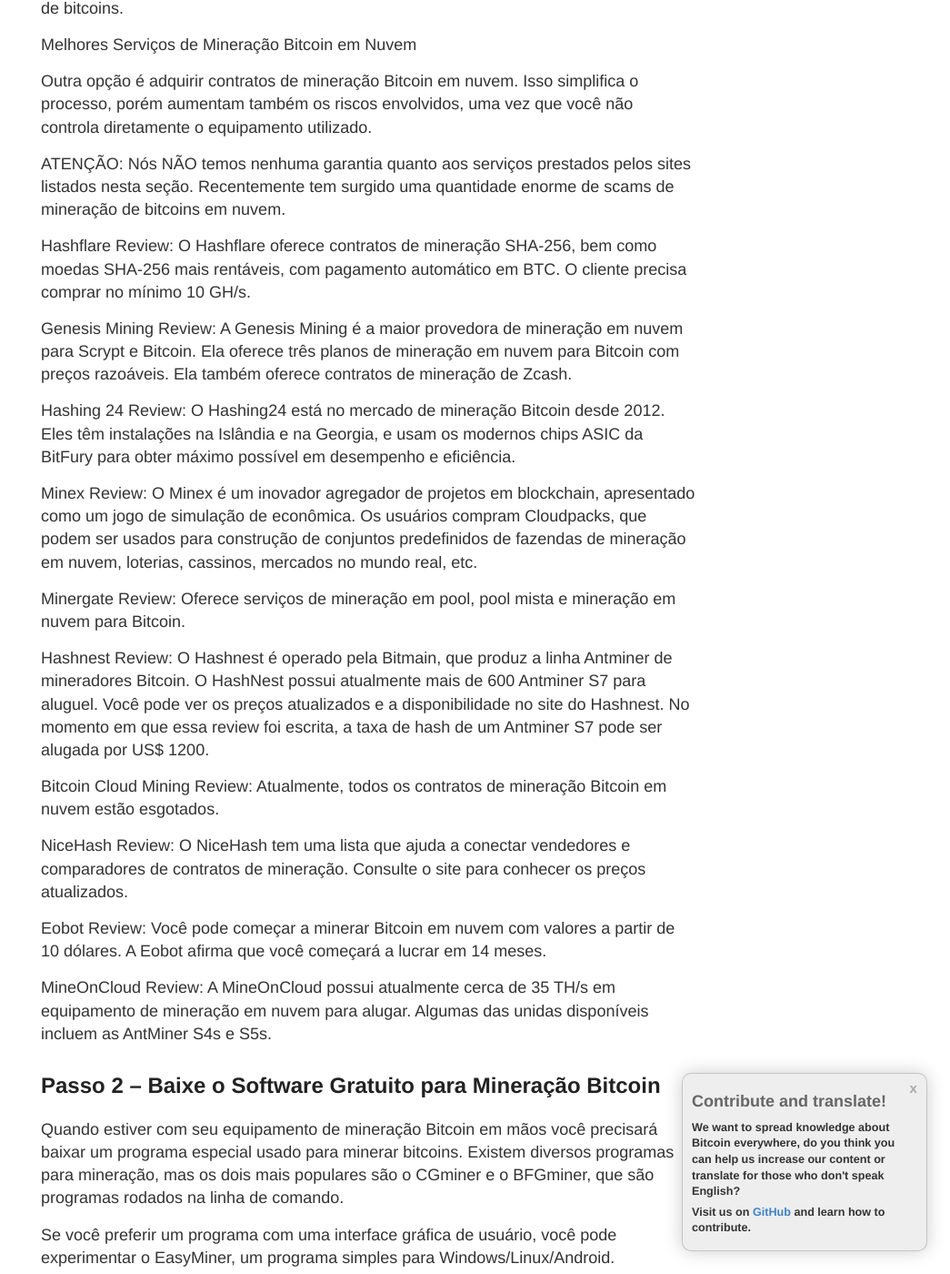
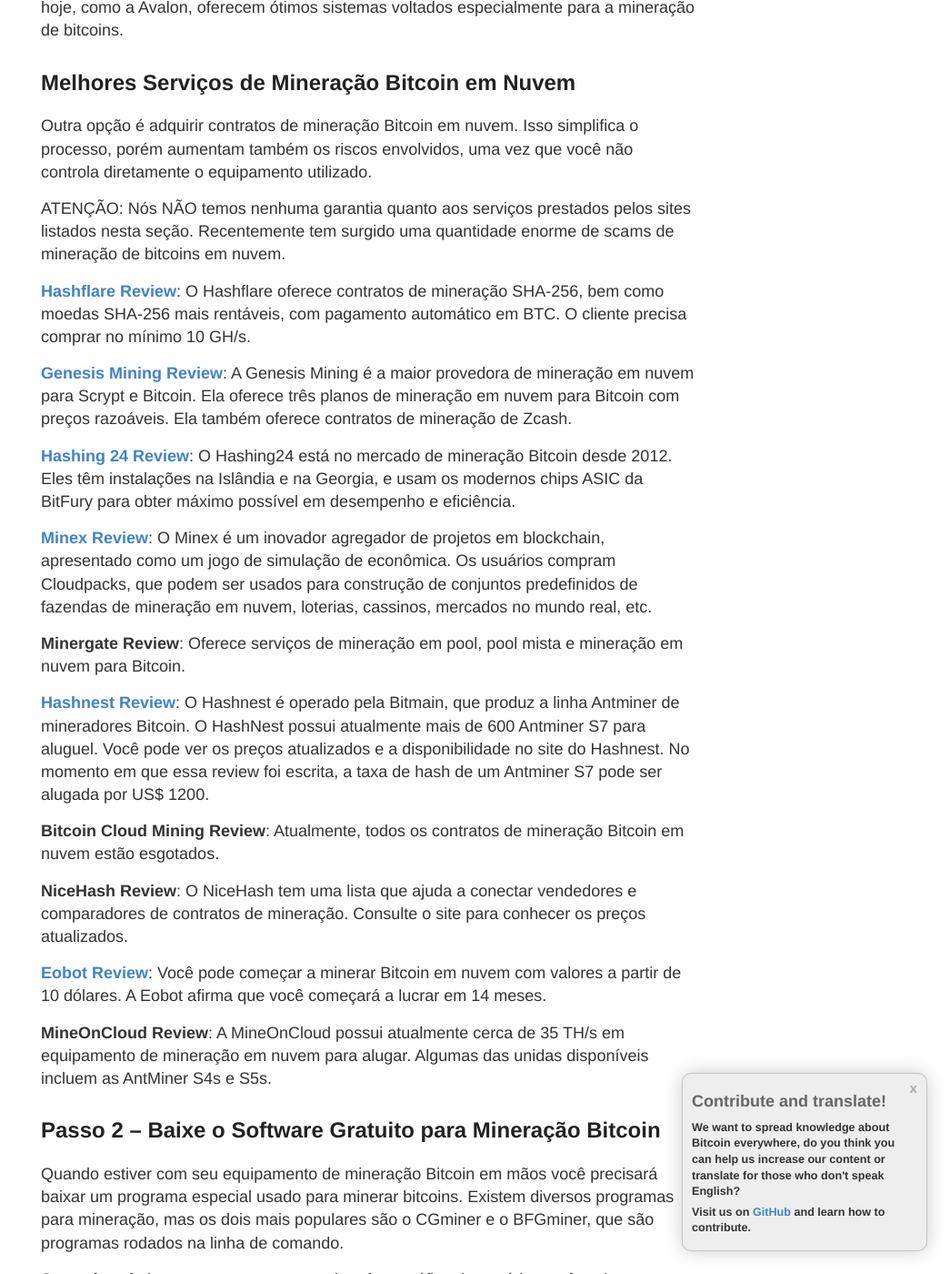
Before and after one commit to vesk4000/bm, a Jekyll site: the page built from translations/getting-started/pt-getting-started.md, in a window 1280 px wide and 1400 px high, scrolled down 1369 px. Shown: the whole window at 91% size, without its empty margins (235-1280 px from the left). Built offline with Jekyll 4.4.1, drawn with Linux system fonts in a browser that asks for light colours; nearby versions of some CDN libraries; comment, search, counter and statistics services are not loaded; some of the changed text lies outside the part shown.

```diff
--- a/translations/getting-started/pt-getting-started.md
+++ b/translations/getting-started/pt-getting-started.md
@@ -21,37 +21,37 @@ A rede Bitcoin remunera o poder computacional empregado com emissão de novas bi
 
 Comprar Bitcoins – Em alguns casos, você precisará comprar equipamento para mineração usando bitcoins. Atualmente você pode comprar a maioria do hardware necessário na Amazon. Você pode também conferir a cotação bitcoin.
 
-Como Começar a Minerar Bitcoin
+<h2>Como Começar a Minerar Bitcoin</h2>
 
 Para começar a minerar bitcoins, você precisa adquirir equipamento apropriado. Antigamente, logo no começo da mineração bitcoin, era possível minerar com a CPU do seu computador, ou com uma placa aceleradora de vídeo 3D poderosa. Hoje em dia os chips ASIC específicos para mineração Bitcoin, que oferecem desempenho até 100 vezes maior que os sistemas comuns, dominam a indústria de mineração Bitcoin.
 
 Minerar bitcoins com qualquer equipamento que não sejam os chips ASIC irá te fazer gastar mais em eletricidade do que você poderá vir a ganhar. Para minerar bitcoins, é essencial usar um equipamento montado especificamente para isso. Várias companhias hoje, como a Avalon, oferecem ótimos sistemas voltados especialmente para a mineração de bitcoins.
 
-Melhores Serviços de Mineração Bitcoin em Nuvem
+<h2>Melhores Serviços de Mineração Bitcoin em Nuvem</h2>
 
 Outra opção é adquirir contratos de mineração Bitcoin em nuvem. Isso simplifica o processo, porém aumentam também os riscos envolvidos, uma vez que você não controla diretamente o equipamento utilizado.
 
 ATENÇÃO: Nós NÃO temos nenhuma garantia quanto aos serviços prestados pelos sites listados nesta seção. Recentemente tem surgido uma quantidade enorme de scams de mineração de bitcoins em nuvem.
 
-Hashflare Review: O Hashflare oferece contratos de mineração SHA-256, bem como moedas SHA-256 mais rentáveis, com pagamento automático em BTC. O cliente precisa comprar no mínimo 10 GH/s.
+<strong><a href="http://geni.us/hashflare">Hashflare Review</a></strong>: O Hashflare oferece contratos de mineração SHA-256, bem como moedas SHA-256 mais rentáveis, com pagamento automático em BTC. O cliente precisa comprar no mínimo 10 GH/s.
 
-Genesis Mining Review: A Genesis Mining é a maior provedora de mineração em nuvem para Scrypt e Bitcoin. Ela oferece três planos de mineração em nuvem para Bitcoin com preços razoáveis. Ela também oferece contratos de mineração de Zcash.
+<strong><a href="http://geni.us/advendorgm">Genesis Mining Review</a></strong>: A Genesis Mining é a maior provedora de mineração em nuvem para Scrypt e Bitcoin. Ela oferece três planos de mineração em nuvem para Bitcoin com preços razoáveis. Ela também oferece contratos de mineração de Zcash.
 
-Hashing 24 Review: O Hashing24 está no mercado de mineração Bitcoin desde 2012. Eles têm instalações na Islândia e na Georgia, e usam os modernos chips ASIC da BitFury para obter máximo possível em desempenho e eficiência.
+<strong><a href="http://geni.us/hashing24">Hashing 24 Review</a></strong>: O Hashing24 está no mercado de mineração Bitcoin desde 2012. Eles têm instalações na Islândia e na Georgia, e usam os modernos chips ASIC da BitFury para obter máximo possível em desempenho e eficiência.
 
-Minex Review: O Minex é um inovador agregador de projetos em blockchain, apresentado como um jogo de simulação de econômica. Os usuários compram Cloudpacks, que podem ser usados para construção de conjuntos predefinidos de fazendas de mineração em nuvem, loterias, cassinos, mercados no mundo real, etc.
+<strong><a href="http://geni.us/minex">Minex Review</a></strong>: O Minex é um inovador agregador de projetos em blockchain, apresentado como um jogo de simulação de econômica. Os usuários compram Cloudpacks, que podem ser usados para construção de conjuntos predefinidos de fazendas de mineração em nuvem, loterias, cassinos, mercados no mundo real, etc.
 
-Minergate Review: Oferece serviços de mineração em pool, pool mista e mineração em nuvem para Bitcoin.
+<strong>Minergate Review</strong>: Oferece serviços de mineração em pool, pool mista e mineração em nuvem para Bitcoin.
 
-Hashnest Review: O Hashnest é operado pela Bitmain, que produz a linha Antminer de mineradores Bitcoin. O HashNest possui atualmente mais de 600 Antminer S7 para aluguel. Você pode ver os preços atualizados e a disponibilidade no site do Hashnest. No momento em que essa review foi escrita, a taxa de hash de um Antminer S7 pode ser alugada por US$ 1200.
+<strong><a href="http://geni.us/advendorgm">Hashnest Review</a></strong>: O Hashnest é operado pela Bitmain, que produz a linha Antminer de mineradores Bitcoin. O HashNest possui atualmente mais de 600 Antminer S7 para aluguel. Você pode ver os preços atualizados e a disponibilidade no site do Hashnest. No momento em que essa review foi escrita, a taxa de hash de um Antminer S7 pode ser alugada por US$ 1200.
 
-Bitcoin Cloud Mining Review: Atualmente, todos os contratos de mineração Bitcoin em nuvem estão esgotados.
+<strong>Bitcoin Cloud Mining Review</strong>: Atualmente, todos os contratos de mineração Bitcoin em nuvem estão esgotados.
 
-NiceHash Review: O NiceHash tem uma lista que ajuda a conectar vendedores e comparadores de contratos de mineração. Consulte o site para conhecer os preços atualizados.
+<strong>NiceHash Review</strong>: O NiceHash tem uma lista que ajuda a conectar vendedores e comparadores de contratos de mineração. Consulte o site para conhecer os preços atualizados.
 
-Eobot Review: Você pode começar a minerar Bitcoin em nuvem com valores a partir de 10 dólares. A Eobot afirma que você começará a lucrar em 14 meses.
+<strong><a href="http://geni.us/hashflare">Eobot Review</a></strong>: Você pode começar a minerar Bitcoin em nuvem com valores a partir de 10 dólares. A Eobot afirma que você começará a lucrar em 14 meses.
 
-MineOnCloud Review: A MineOnCloud possui atualmente cerca de 35 TH/s em equipamento de mineração em nuvem para alugar. Algumas das unidas disponíveis incluem as AntMiner S4s e S5s.
+<strong>MineOnCloud Review</strong>: A MineOnCloud possui atualmente cerca de 35 TH/s em equipamento de mineração em nuvem para alugar. Algumas das unidas disponíveis incluem as AntMiner S4s e S5s.
 
 <h2>Passo 2 – Baixe o Software Gratuito para Mineração Bitcoin </h2>
 
@@ -69,10 +69,10 @@ Se estiver procurando uma pool descentralizada, recomendamos a p2pool.
 
 Acredita-se que as pools abaixo estão validando completamente os blocos com Bitcoin Core 0.9.5 ou superior ( 0.10.2 ou superior recomendada, devido à vulnerabilidade a DoS):
 <ul>
-<li>BitMinter</li>
-<li>CK Pool</li>
-<li>Eligius</li>
-<li>Slush Pool</li>
+<li><a href="https://bitminter.com/">BitMinter</a></li>
+<li><a href="http://www.kano.is/">CK Pool</a></li>
+<li><a href="http://eligius.st/~gateway/">Eligius</a></li>
+<li><a href="https://en.bitcoin.it/wiki/Bitcoin_Pooled_Mining">Slush Pool</a></li>
  </ul>
 <h2>Passo 4 – Configure sua Carteira Bitcoin</h2>
 
@@ -84,11 +84,11 @@ Se precisar de ajuda para escolher sua carteira Bitcoin, você pode dar uma olha
 
 Você também precisa ser capaz de vender e comprar bitcoins. Para isso, nós recomendamos:
 <ul>
-<li>SpectroCoin – Exchange europeia com SEPA realizado no mesmo dia e transações com cartão de crédito</li>
-<li>Kraken – Maior exchange europeia com SEPA realizado no mesmo dia</li>
-<li>Buying Bitcoin Guide – Encontre exchanges Bitcoin no seu país.</li>
-<li>Local Bitcoins – Serviço fantastic que te permite encontrar pesoas na sua própria comunidade que desejam vender bitcoins diretamente para você. Mas seja cuidadoso!</li>
-<li>Coinbase é um ótimo lugar para começar quando se deseja comprar bitcoins. Mas recomendamos que você não armazene bitcoins com eles.</li>
+<li><a href="http://geni.us/spectrocoin">SpectroCoin</a> – Exchange europeia com SEPA realizado no mesmo dia e transações com cartão de crédito</li>
+<li><a href="https://www.kraken.com/">Kraken</a> – Maior exchange europeia com SEPA realizado no mesmo dia</li>
+<li><a href="https://www.weusecoins.com/en/how-buy-bitcoins-online-best-bitcoin-exchange-rate-bitcoin-price/">Buying Bitcoin Guide</a> – Encontre exchanges Bitcoin no seu país.</li>
+<li><a href="http://geni.us/localbitcoins">Local Bitcoins</a> – Serviço fantastic que te permite encontrar pesoas na sua própria comunidade que desejam vender bitcoins diretamente para você. Mas seja cuidadoso!</li>
+<li><a href="http://geni.us/coinbase">Coinbase</a> é um ótimo lugar para começar quando se deseja comprar bitcoins. Mas recomendamos que você não armazene bitcoins com eles.</li>
 </ul>
 <h2>Passo 5 – Fique em Dia Com as Notícias Sobre Bitcoin </h2>
 
@@ -98,4 +98,4 @@ E ainda temos a seção Bitcoin Mining News Section e esses são os 5 artigos ma
 
 [AVISO] – em 1 Agosto de 2017, ocorrerá a BIP 148 UASF. Isso pode causar um grande impacto nos seus ganhos com mineração Bitcoin, seja na cadeia legacy ou na cadeia BIP 148.
 
-Para você se preparar, recomendamos que leia esse guia UASF.
+Para você se preparar, recomendamos que leia esse <a href="https://www.weusecoins.com/uasf-guide/">guia UASF</a>.
```
